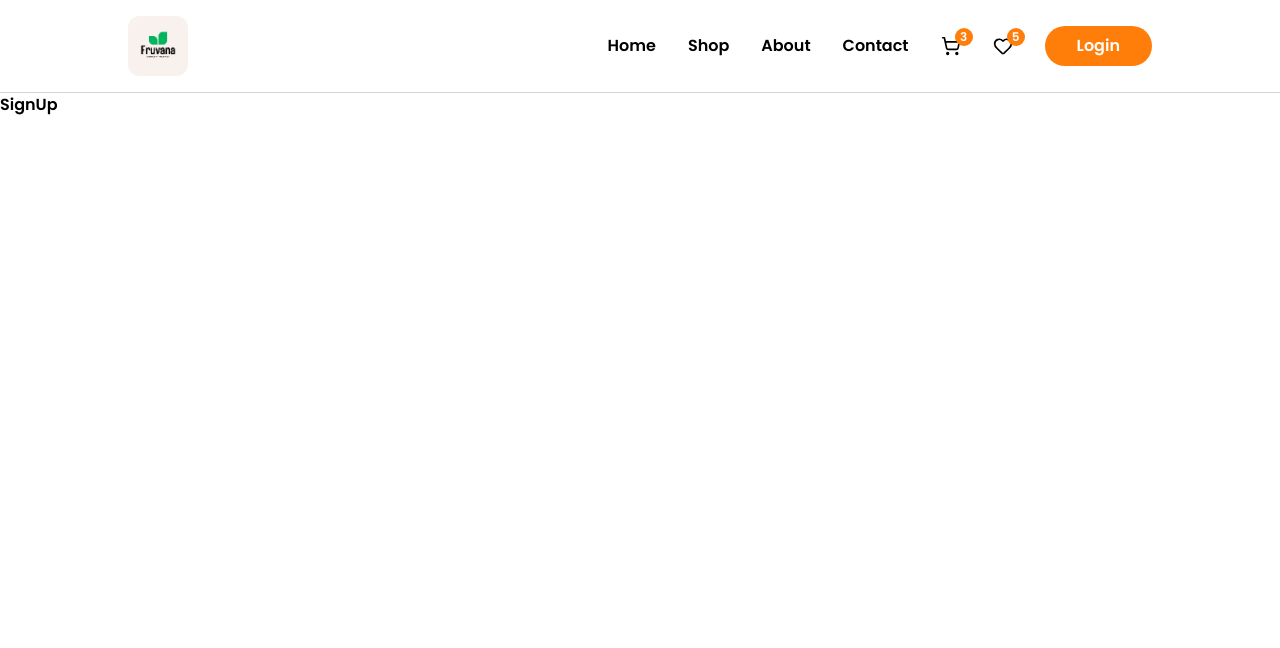
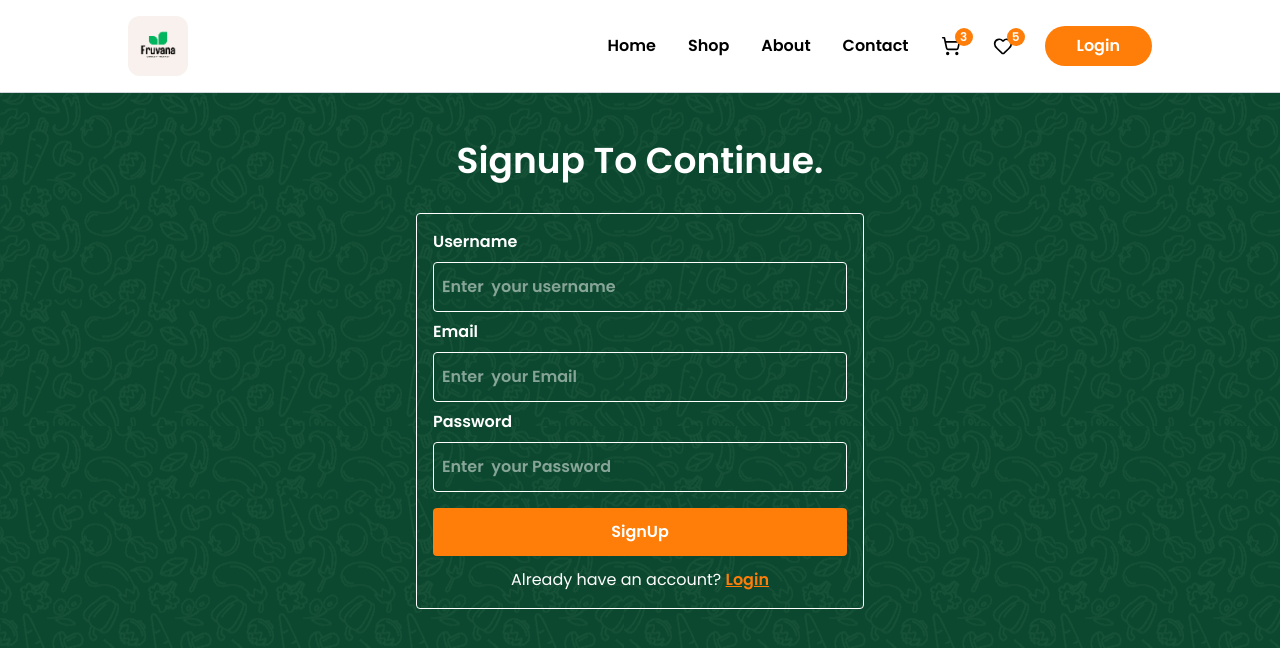
Before and after one commit to DukeMochama2022/Grocery, a React (Vite) app in the folder frontend/: page /signup in a window 1280 px wide. Shown: the top 648 px of the page. Built offline with nearby package versions, Linux system fonts and the light colour scheme.

Commit message:
Added some code

```diff
--- a/frontend/src/App.jsx
+++ b/frontend/src/App.jsx
@@ -14,11 +14,13 @@ import ProductDetails from "./pages/ProductDetails";
 import WishList from "./pages/WishList";
 import NavBar from "./components/NavBar";
 import { useLocation } from "react-router-dom";
+import { Toaster } from "react-hot-toast";
 
 const App = () => {
   const adminPath = useLocation().pathname.includes("admin");
   return (
     <>
+      <Toaster />
       <div>
         {!adminPath && <NavBar />}
         <Routes>
--- a/frontend/src/components/NavBar.jsx
+++ b/frontend/src/components/NavBar.jsx
@@ -6,9 +6,10 @@ import { Heart, ShoppingCart } from "lucide-react";
 import { useLocation } from "react-router-dom";
 import { useContext } from "react";
 import { AppContext } from "../context/AppContext";
+import toast from "react-hot-toast";
 
 const NavBar = () => {
-  const { navigate } = useContext(AppContext);
+  const { navigate, user, setUser } = useContext(AppContext);
   const [open, setOpen] = useState(false);
   const location = useLocation();
 
@@ -16,6 +17,12 @@ const NavBar = () => {
     return location.pathname === path
       ? "text-secondary border-b border-primary"
       : "";
+  };
+
+  const logout = () => {
+    setUser(null);
+    toast.success("Logout successful");
+    navigate("/");
   };
   return (
     <nav className="flex items-center justify-between px-6 md:px-16 lg:px-24 xl:px-32 py-4 border-b border-gray-300 bg-white relative transition-all">
@@ -56,12 +63,41 @@ const NavBar = () => {
           </button>
         </div>
 
+        {user ? (
+          <div className="relative group">
+            <img
+              src={assets.profile_pic}
+              alt=""
+              className="w-10 h-10 rounded-full cursor-pointer"
+            />
+            <div
+              className="absolute right-0 mt-2 w-40 bg-secondary  shadow-lg rounded-lg  opacity-0
+            group-hover:opacity-100 group-hover:visible invisible transition duration-300 z-50"
+            >
+              <ul className="text-white">
+                <p
+                  onClick={() => navigate("/my-orders")}
+                  className="cursor-pointer px-3 py-1 hover:bg-primary "
+                >
+                  My orders
+                </p>
+                <p
+                  onClick={logout}
+                  className="cursor-pointer px-3 py-1 hover:bg-primary "
+                >
+                  Logout
+                </p>
+              </ul>
+            </div>
+          </div>
+        ) : (
           <button
             onClick={() => navigate("/login")}
             className="cursor-pointer px-8 py-2 bg-primary hover:bg-secondary transition text-white rounded-full"
           >
             Login
           </button>
+        )}
       </div>
 
       <button
@@ -113,12 +149,41 @@ const NavBar = () => {
         >
           Contact
         </Link>
+        {user ? (
+          <div className="relative group">
+            <img
+              src={assets.profile_pic}
+              alt=""
+              className="w-10 h-10 rounded-full cursor-pointer"
+            />
+            <div
+              className="absolute right-0 mt-2 w-40 bg-secondary  shadow-lg rounded-lg  opacity-0
+            group-hover:opacity-100 group-hover:visible invisible transition duration-300 z-50"
+            >
+              <ul className="text-white">
+                <p
+                  onClick={() => navigate("/my-orders")}
+                  className="cursor-pointer px-3 py-1 hover:bg-primary "
+                >
+                  My orders
+                </p>
+                <p
+                  onClick={logout}
+                  className="cursor-pointer px-3 py-1 hover:bg-primary "
+                >
+                  Logout
+                </p>
+              </ul>
+            </div>
+          </div>
+        ) : (
           <button
             onClick={() => navigate("/login")}
-          className="cursor-pointer px-6 py-2 mt-2 bg-primary hover:bg-secondary transition text-white rounded-full text-sm"
+            className="cursor-pointer px-8 py-2 bg-primary hover:bg-secondary transition text-white rounded-full"
           >
             Login
           </button>
+        )}
       </div>
     </nav>
   );
--- a/frontend/src/context/AppContext.jsx
+++ b/frontend/src/context/AppContext.jsx
@@ -1,19 +1,15 @@
+import { useState } from "react";
 import { createContext } from "react";
 import { useNavigate } from "react-router-dom";
 
-export const AppContext=createContext()
+export const AppContext = createContext();
 
-const AppContextProvider=({children})=>{
+const AppContextProvider = ({ children }) => {
+  const navigate = useNavigate();
+  const [user, setUser] = useState(null);
 
-    const navigate=useNavigate()
+  const value = { navigate, user, setUser };
+  return <AppContext.Provider value={value}>{children}</AppContext.Provider>;
+};
 
-    const value={navigate}
-    return(
-        <AppContext.Provider value={value}>
-            {children}
-        </AppContext.Provider>
-    )
-
-}
-
-export default AppContextProvider
+export default AppContextProvider;
--- a/frontend/src/pages/Login.jsx
+++ b/frontend/src/pages/Login.jsx
@@ -1,8 +1,29 @@
 import React from "react";
 import { assets } from "../assets/assets";
 import { Link } from "react-router-dom";
+import { useState } from "react";
+import toast from "react-hot-toast";
+import { useContext } from "react";
+import { AppContext } from "../context/AppContext";
 
 const Login = () => {
+  const { navigate, setUser } = useContext(AppContext);
+  const [formData, setFormData] = useState({
+    email: "",
+    password: "",
+  });
+
+  const handleChange = (e) => {
+    setFormData({ ...formData, [e.target.name]: e.target.value });
+  };
+
+  const handleSubmit = (e) => {
+    e.preventDefault();
+    console.log(formData);
+    toast.success("Login successful");
+    setUser(true);
+    navigate("/");
+  };
   return (
     <div
       className="py-12 h-screen bg-[#0B482F]"
@@ -12,21 +33,19 @@ const Login = () => {
         <h1 className="text-4xl text-white font-bold text-center mb-8 capitalize ">
           Login To Your Account
         </h1>
-        <form className="max-w-md mx-auto text-white p-4 border  border-white rounded">
+        <form
+          onSubmit={handleSubmit}
+          className="max-w-md mx-auto text-white p-4 border  border-white rounded"
+        >
           <div className="flex flex-col mb-4 gap-2 text-white">
-            <label htmlFor="name">Name</label>
-            <input
-              type="text"
-              placeholder="Enter  your name"
-              required
-              className="w-full outline-none  border border-white  py-3 p-2 rounded"
-            />
-
             <label htmlFor="email">Email</label>
             <input
               type="email"
               placeholder="Enter  your Email"
               required
+              name="email"
+              value={formData.email}
+              onChange={handleChange}
               className="w-full outline-none  border border-white  py-3 p-2 rounded"
             />
 
@@ -35,6 +54,9 @@ const Login = () => {
               type="password"
               placeholder="Enter  your Password"
               required
+              name="password"
+              value={formData.password}
+              onChange={handleChange}
               className="w-full outline-none  border border-white  py-3 p-2 rounded"
             />
           </div>
--- a/frontend/src/pages/SignUp.jsx
+++ b/frontend/src/pages/SignUp.jsx
@@ -1,9 +1,89 @@
-import React from 'react'
+import React from "react";
+import { assets } from "../assets/assets";
+import { Link } from "react-router-dom";
+import { useState } from "react";
+import toast from "react-hot-toast";
+import { useContext } from "react";
+import { AppContext } from "../context/AppContext";
 
 const SignUp = () => {
+  const { navigate } = useContext(AppContext);
+  const [formData, setFormData] = useState({
+    username: "",
+    email: "",
+    password: "",
+  });
+
+  const handleChange = (e) => {
+    setFormData({ ...formData, [e.target.name]: e.target.value });
+  };
+
+  const handleSubmit = (e) => {
+    e.preventDefault();
+    console.log(formData);
+    toast.success("SignUp successful!");
+    navigate("/");
+  };
   return (
-    <div>SignUp</div>
-  )
-}
+    <div
+      className="py-12 h-screen bg-[#0B482F]"
+      style={{ backgroundImage: `url(${assets.footer_img})` }}
+    >
+      <div>
+        <h1 className="text-4xl text-white font-bold text-center mb-8 capitalize ">
+          Signup to continue.
+        </h1>
+        <form
+          onSubmit={handleSubmit}
+          className="max-w-md mx-auto text-white p-4 border  border-white rounded"
+        >
+          <div className="flex flex-col mb-4 gap-2 text-white">
+            <label htmlFor="username">Username</label>
+            <input
+              type="text"
+              placeholder="Enter  your username"
+              required
+              name="username"
+              value={formData.username}
+              onChange={handleChange}
+              className="w-full outline-none  border border-white  py-3 p-2 rounded"
+            />
 
-export default SignUp
+            <label htmlFor="email">Email</label>
+            <input
+              type="email"
+              placeholder="Enter  your Email"
+              required
+              name="email"
+              value={formData.email}
+              onChange={handleChange}
+              className="w-full outline-none  border border-white  py-3 p-2 rounded"
+            />
+
+            <label htmlFor="password">Password</label>
+            <input
+              type="password"
+              placeholder="Enter  your Password"
+              required
+              name="password"
+              value={formData.password}
+              onChange={handleChange}
+              className="w-full outline-none  border border-white  py-3 p-2 rounded"
+            />
+          </div>
+          <button className="bg-primary text-white  cursor-pointer w-full py-3 rounded">
+            SignUp
+          </button>
+          <p className="mt-3 text-center">
+            Already have an account?{" "}
+            <Link to={"/login"} className="text-primary underline">
+              Login
+            </Link>{" "}
+          </p>
+        </form>
+      </div>
+    </div>
+  );
+};
+
+export default SignUp;
```
Lines whose indentation alone changed are shown as unchanged.
